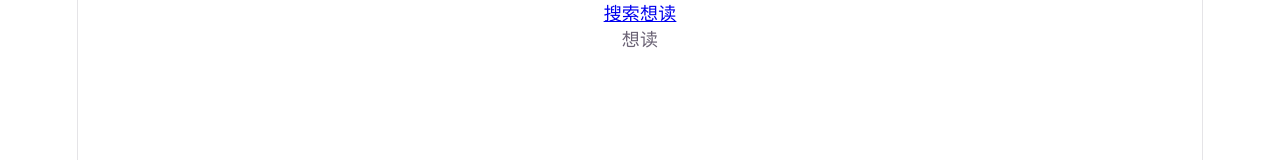
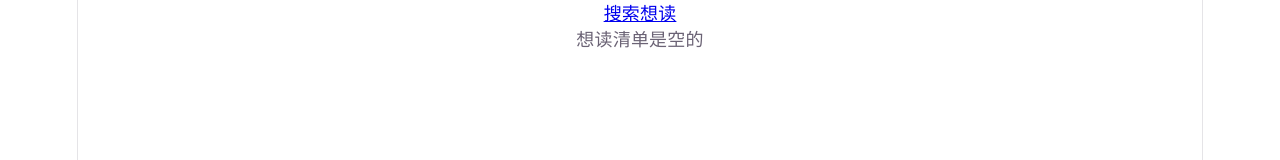
Before and after one commit to EleventhSummer/book-shelf, a Vue app: page /want in a window 1280 px wide. Shown: the top 160 px of the page. Built offline with nearby package versions, Linux system fonts and the light colour scheme.

Commit message:
feat: 把当前这本书加入本机想读清单，刷新后清单还在，详情页可以加入或移出。

```diff
--- a/src/api/searchBooks.ts
+++ b/src/api/searchBooks.ts
@@ -1,5 +1,6 @@
 import type { Book } from '../types/book'
 
+// 将搜索结果里的一条转成 Book
 function toBook(doc: Record<string, unknown>): Book | null {
     if (typeof doc.key !== 'string') return null
     const id = doc.key.split('/').pop()
@@ -18,6 +19,7 @@ function toBook(doc: Record<string, unknown>): Book | null {
     }
 }
 
+// 用关键词请求 openlibrary
 export async function searchBooks(keyword: string): Promise<Book[]> {
     let response: Response
     try {
--- /dev/null
+++ b/src/composables/useWant.ts
@@ -0,0 +1,24 @@
+import { ref } from 'vue'
+import type { Book } from '../types/book'
+import { loadWant, saveWant } from '../storage/want'
+
+export function useWant() {
+    const books = ref<Book[]>(loadWant())
+
+    function has(id: string) {
+        return books.value.some((item) => item.id === id)
+    }
+
+    function add(book: Book) {
+        if (has(book.id)) return
+        books.value = [book, ...books.value]
+        saveWant(books.value)
+    }
+
+    function remove(id: string) {
+        books.value = books.value.filter((item) => item.id !== id)
+        saveWant(books.value)
+    }
+
+    return { books, has, add, remove }
+}
--- a/src/pages/BookDetailPage.vue
+++ b/src/pages/BookDetailPage.vue
@@ -2,9 +2,17 @@
 import { computed } from 'vue'
 import { useRoute } from 'vue-router'
 import { useCurrentBook } from '../composables/useCurrentBook'
+import { useWant } from '../composables/useWant'
 
 const route = useRoute()
 const { currentBook } = useCurrentBook()
+const { has, add, remove } = useWant()
+
+function toggleWant() {
+    if (!book.value) return
+    if (has(book.value.id)) remove(book.value.id)
+    else add(book.value)
+}
 
 const book = computed(() => {
     const id = route.params.id
@@ -25,5 +33,8 @@ const book = computed(() => {
         />
         <h1>{{ book.title }}</h1>
         <p v-for="(author, index) in book.authors" :key="index">{{ author }}</p>
+        <button type="button" @click="toggleWant">
+            {{ has(book.id) ? '移出' : '加入' }}
+        </button>
     </article>
 </template>
--- a/src/pages/WantPage.vue
+++ b/src/pages/WantPage.vue
@@ -1,3 +1,22 @@
+<script setup lang="ts">
+import { useWant } from '../composables/useWant'
+
+const { books, remove } = useWant()
+</script>
+
 <template>
-    <p>想读</p>
+    <p v-if="books.length === 0">想读清单是空的</p>
+    <ul v-else>
+        <li v-for="book in books" :key="book.id">
+            <img
+                v-if="book.coverId !== null"
+                :src="`https://covers.openlibrary.org/b/id/${book.coverId}-M.jpg`"
+                alt=""
+            >
+            <span>{{ book.title }}</span>
+            <span v-for="(author, index) in book.authors" :key="index">{{ author }}</span>
+            <span v-if="book.year !== null">{{ book.year }}</span>
+            <button type="button" @click="remove(book.id)"> 移出</button>
+        </li>
+    </ul>
 </template>
--- /dev/null
+++ b/src/storage/want.ts
@@ -0,0 +1,44 @@
+import type { Book } from '../types/book'
+
+const STORAGE_KEY = 'book-shelf:books'
+
+// 将本地记录收成 Book
+function toBook(value: unknown): Book | null {
+    if (typeof value !== 'object' || value === null) return null
+    const item = value as Record<string, unknown>
+    if (typeof item.id !== 'string' || item.id === '') return null
+
+    const authors = Array.isArray(item.authors)
+        ? item.authors.filter((author): author is string => typeof author === 'string')
+        : []
+
+    return {
+        id: item.id,
+        title: typeof item.title === 'string' ? item.title : '',
+        authors,
+        year: typeof item.year === 'number' ? item.year : null,
+        coverId: typeof item.coverId === 'number' ? item.coverId : null,
+    }
+}
+
+// 按键取出文本
+export function loadWant(): Book[] {
+    const raw = localStorage.getItem(STORAGE_KEY)
+    if (raw === null) return []
+
+    try {
+        const data: unknown = JSON.parse(raw)
+        if (!Array.isArray(data)) return []
+        return data.flatMap((item) => {
+            const book = toBook(item)
+            return book ? [book] : []
+        })
+    } catch {
+        return []
+    }
+}
+
+// 把数据写成 JSON 文本再存回键
+export function saveWant(books: Book[]) {
+    localStorage.setItem(STORAGE_KEY, JSON.stringify(books))
+}
```
